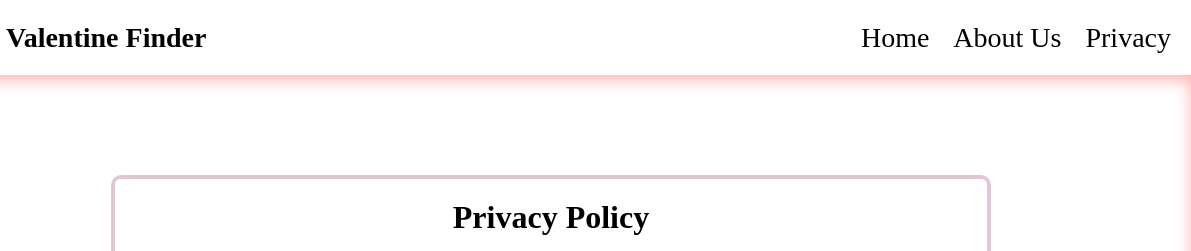
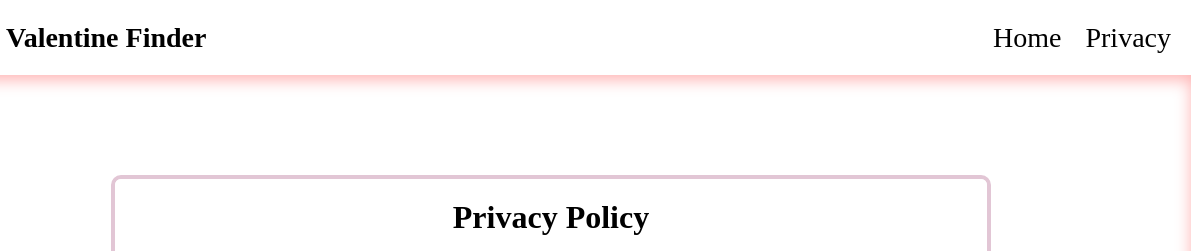
Before and after one commit to Maaaaarky/Valentine-Finder, a plain HTML site: page privacy1.html in a window 1280 px wide. Shown: the top 251 px of the page, 89-1280 px from the left. Drawn offline with Linux system fonts and the light colour scheme.

Commit message:
Update privacy1.html

```diff
--- a/privacy1.html
+++ b/privacy1.html
@@ -13,7 +13,6 @@
                 <div class="nav">
                     <nav>
                         <a href="index.html">Home</a>
-                        <a href="aboutus.html">About Us</a>
                         <a href="privacy1.html">Privacy</a>
                     </nav>
                 </div>
```
